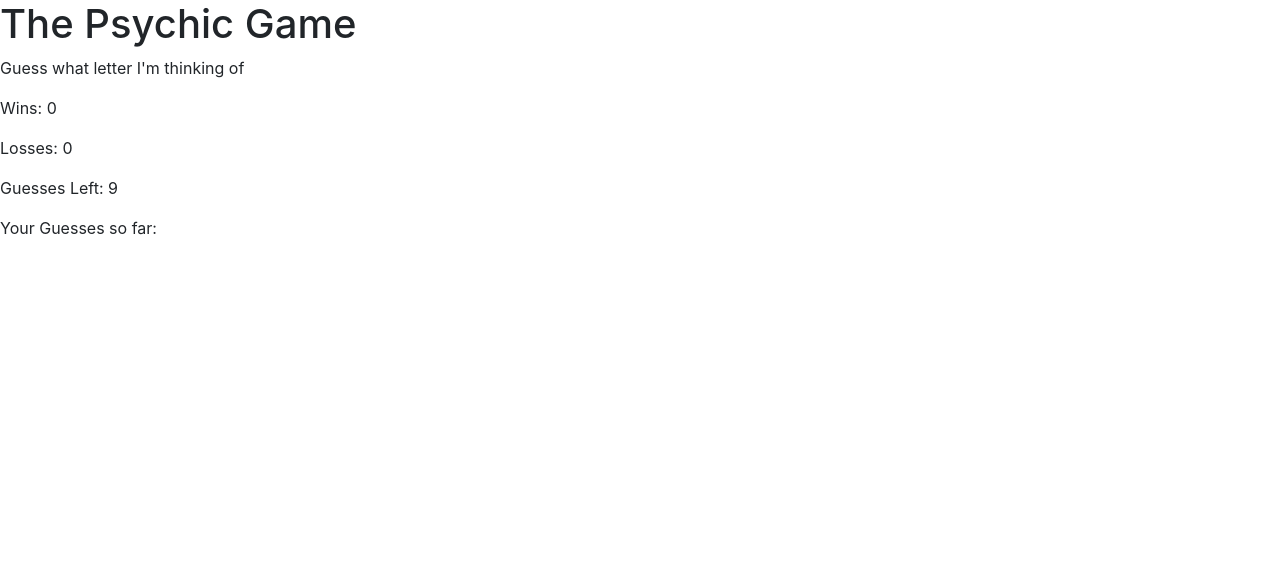
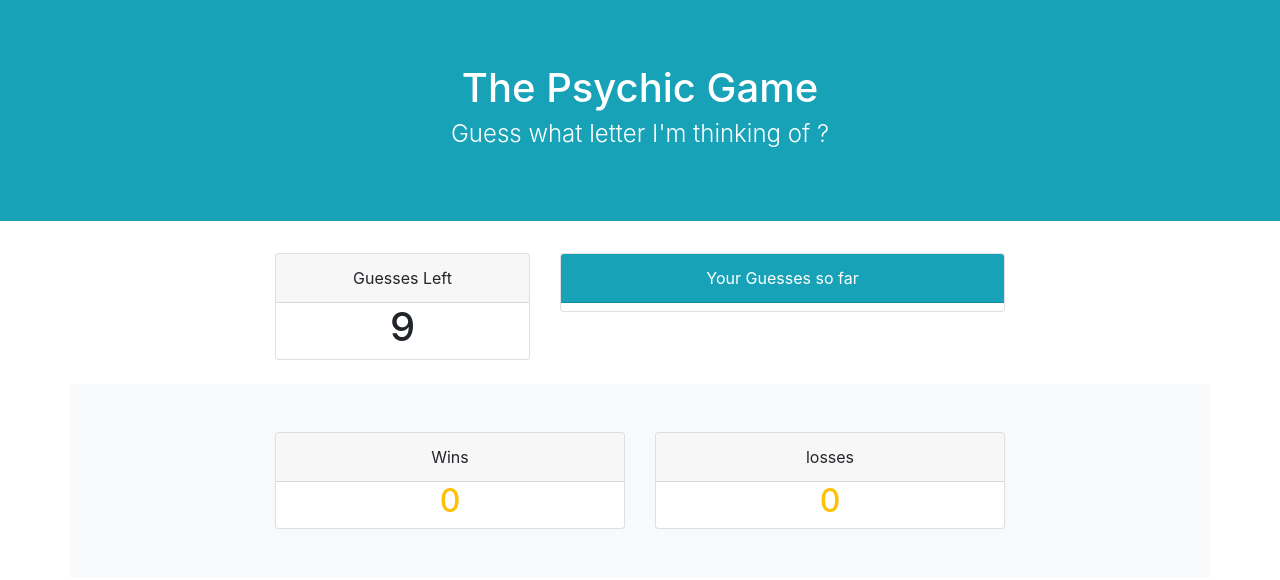
Before and after one commit to yuxinebill/The-Psychic-Game_Yuxin, a plain HTML site: page index.html in a window 1280 px wide. Drawn offline with nearby package versions, Linux system fonts and the light colour scheme.

Commit message:
add bootstrap style

```diff
--- a/index.html
+++ b/index.html
@@ -13,21 +13,65 @@
 
 <body>
 
-  <header class="jumbotron-fluid">
+  <header class="jumbotron jumbotron-fluid text-center bg-info text-white">
+    <div class="container">
+      <h1>The Psychic Game</h1>
 
-    <h1>The Psychic Game</h1>
+      <h4 class="font-weight-light">Guess what letter I'm thinking of ?</h4>
 
+    </div>
   </header>
 
-  <p>Guess what letter I'm thinking of</p>
+  <section class="container text-center">
 
-  <p id="wins">Wins: 0</p>
+    <div class="row">
 
-  <p id="losses">Losses: 0</p>
+      <div class="col-2"></div>
 
-  <p>Guesses Left: <span id="left">9</span></p>
+      <div class="col-3">
+        <div class="card ">
+          <div class="card-header">
+            Guesses Left
+          </div>
+          <h1 id="left"> 9 </h1>
+        </div>
+      </div>
 
-  <p>Your Guesses so far: <span id="history"></span></p>
+      <div class="col-5">
+        <div class="card">
+          <div class="card-header bg-info text-white">
+            Your Guesses so far
+          </div>
+          <h1 id="history" class="text-info"></h1>
+        </div>
+      </div>
+
+      <div class="col-2"></div>
+    </div><!--row 1 end-->
+
+    <div class="row bg-light mt-4 py-5">
+
+      <div class="col-2"></div>
+
+      <div class="col-4">
+        <div class="card">
+          <div class="card-header">Wins</div>
+          <h2 id="wins" class="text-warning"> 0 </h2>
+        </div>
+      </div>
+
+      <div class="col-4">
+        <div class="card">
+          <div class="card-header">losses</div>
+          <h2 id="losses" class="text-warning"> 0 </h2>
+        </div>
+      </div>
+
+      <div class="col-2"></div>
+
+    </div><!--row 2 end-->
+
+  </section>
 
 
   <script type="text/javascript">
@@ -93,13 +137,13 @@
         // if the chance less than 1, then lose number ++ , and game reset
         if (chanceLeft<1) {
           losses++;
-          document.getElementById("losses").innerHTML = "Losses: " + losses;
+          document.getElementById("losses").innerHTML = losses;
           alert("You Lose! The computer's choice is " + computerChoiceTurn)
           resetGame ();
         }
       } else {
         wins++;
-        document.getElementById("wins").innerHTML = "Wins: " + wins;
+        document.getElementById("wins").innerHTML = wins;
         alert("You win!")
         resetGame ();
       }
```
